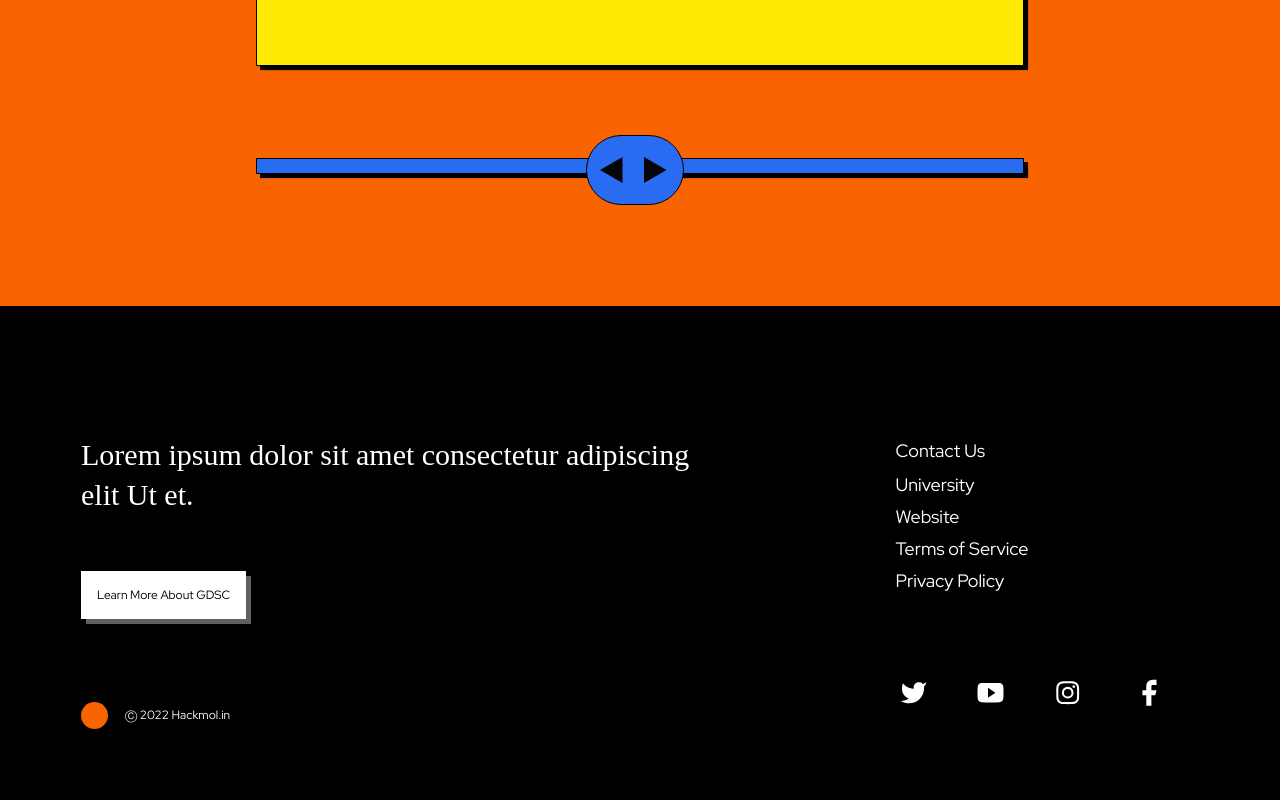
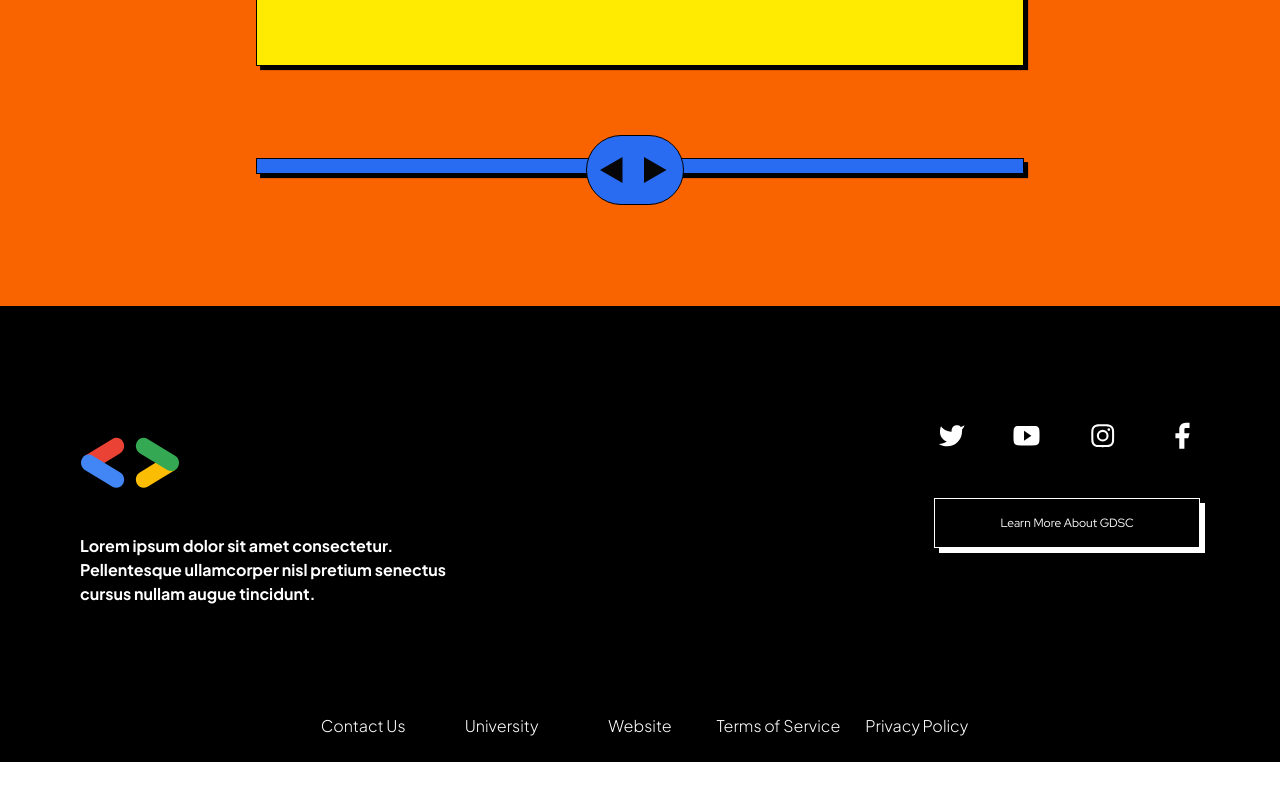
Before and after one commit to gdgcnitj/hackmol-4, a Next.js app: page / in a window 1280 px wide. Shown: the part 6377-7177 px from the top of the page. After the commit the page ends 7139 px from the top, so only its background shows below. Built offline with nearby package versions, Linux system fonts and the light colour scheme; a web font is replaced by a local one.

Commit message:
New Footer Web Design

```diff
--- a/src/components/Footer.js
+++ b/src/components/Footer.js
@@ -2,53 +2,42 @@ import React from "react";
 
 let Footer = function(props){
     return(
-        <div className="border border-black w-full h-full grid grid-rows-1 bg-[black] text-white">
-            <div className="grid grid-cols-4 ml-20 mr-28 mt-32 mb-32">
-                {/* Left column */}
+        <div className="w-full h-96 bg-black grid justify-items-center items-center">
+            <div className="ml-20 mr-20 grid grid-cols-3 self-center">
 
-                <div className="col-span-3 grid grid-rows-4">
-                    <h1 className="w-3/4 text-3xl font-brygada leading-10">Lorem ipsum dolor sit amet consectetur adipiscing elit Ut et.</h1>
-                    <div className="row-span-2 flex items-center">
-
-                        {/* ****** Update Learn More Page ***** */}
-
-
-                        <button href="" className="bg-white text-black p-4 text-xs leading-4 font-medium shadow-[5px_5px_#5F5F5F]">Learn More About GDSC</button>
+                {/* Left Column */}
+                <div className="col-span-1 grid grid-rows-3">
+                    <div className="self-center row-span-2">
+                        <svg width="100" height="51" viewBox="0 0 100 52" fill="none" xmlns="http://www.w3.org/2000/svg">
+                            <path d="M23.8113 26.3979L40.0507 16.5247C43.8733 14.2021 45.1777 9.05227 42.9734 5.02467C40.769 0.997064 35.8815 -0.377373 32.059 1.94524L3.99698 19.0126L23.8113 26.3979Z" fill="#EA4335"/>
+                            <path d="M36.0439 51.7903C38.8014 51.7903 41.4928 50.2767 42.9706 47.58C45.1749 43.5524 43.8705 38.4027 40.048 36.0801L11.986 19.0128C8.16346 16.6902 3.27593 18.0646 1.07158 22.0922C-1.13276 26.1198 0.17169 31.2696 3.9942 33.5922L32.0562 50.6595C33.3194 51.425 34.6899 51.7903 36.0439 51.7903Z" fill="#4285F4"/>
+                            <path d="M63.9585 51.7897C65.3125 51.7897 66.683 51.4244 67.9461 50.6588L96.0081 33.5916L76.4497 26.0496L59.9626 36.0794C56.1401 38.4021 54.8274 43.5518 57.04 47.5794C58.5095 50.2761 61.201 51.7897 63.9585 51.7897Z" fill="#FBBC04"/>
+                            <path d="M92.0016 34.7227C94.7591 34.7227 97.4506 33.2178 98.9284 30.5124C101.133 26.4848 99.8283 21.3351 96.0058 19.0125L67.9437 1.94524C64.1212 -0.377369 59.2337 0.997064 57.0294 5.02465C54.825 9.05224 56.1294 14.202 59.952 16.5246L88.014 33.5919C89.2689 34.3574 90.6477 34.7227 92.0016 34.7227Z" fill="#34A853"/>
+                        </svg>
                     </div>
-                    <div className="flex space-x-4 items-center">
-                    <svg width="28" height="28" viewBox="0 0 28 28" fill="none" xmlns="http://www.w3.org/2000/svg">
-<path d="M13.5135 27.9537C20.9766 27.9537 27.0267 21.9036 27.0267 14.4405C27.0267 6.97732 20.9766 0.927246 13.5135 0.927246C6.05032 0.927246 0.000244141 6.97732 0.000244141 14.4405C0.000244141 21.9036 6.05032 27.9537 13.5135 27.9537Z" fill="#F96300"/></svg>
-                    <div className="flex items-center">
-                        <p className="text-xs leading-4">Ⓒ 2022 Hackmol.in</p>
-                    </div>
-
+                    <div className="h-[72px] row-span-1 self-start">
+                        <h6 className="text-white font-Jakarta">
+                            <b>Lorem ipsum dolor sit amet consectetur. Pellentesque ullamcorper nisl pretium senectus cursus nullam augue tincidunt.</b>
+                        </h6>
                     </div>
                 </div>
 
                 {/* Right Column */}
-                <div className="grid grid-rows-4">
-                    <div className="row-span-3 space-x-0">
-                        <div className="grid grid-rows-5 space-y-1 text-lg items-center">
-
-                        {/* *********TODO : UPDATE LINKS TO THE PAGES HERE!******** */}
-
-                            <a className="hover:underline" href="#">Contact Us</a>
-                            <a className="hover:underline" href="#">University</a>
-                            <a className="hover:underline" href="#">Website</a>
-                            <a className="hover:underline" href="#">Terms of Service</a>
-                            <a className="hover:underline" href="#">Privacy Policy</a>
-                        </div>
-                    </div>
-
+                <div className="relative flex items-center justify-end col-span-2">
+                    <div className="absolute w-[266px] h-[160px] grid grid-rows-2">
                         <div className="flex flex-row justify-between">
                             {/* Twitter */}
-                        <a href="https://twitter.com/GDSCNitj"  rel="noreferrer" target="_blank"><svg className="p-1 h-[35px] w-[35px] fill-white hover:fill-blue-500" width="26" height="21" viewBox="0 0 26 21" fill="none" xmlns="http://www.w3.org/2000/svg"><path d="M25.4924 0.557746C24.4107 1.32079 23.2129 1.90439 21.9453 2.28609C21.265 1.50383 20.3608 0.949382 19.3551 0.697737C18.3494 0.446093 17.2906 0.509393 16.3221 0.879075C15.3535 1.24876 14.5218 1.90699 13.9396 2.76474C13.3573 3.62249 13.0524 4.63837 13.0664 5.675V6.80464C11.0812 6.85611 9.1141 6.41583 7.34026 5.523C5.56643 4.63017 4.04094 3.31252 2.89966 1.68738C2.89966 1.68738 -1.6189 11.8541 8.54784 16.3727C6.22139 17.9519 3.44997 18.7437 0.640381 18.6319C10.8071 24.2801 23.2331 18.6319 23.2331 5.64111C23.232 5.32646 23.2018 5.01258 23.1428 4.70352C24.2956 3.56653 25.1093 2.131 25.4924 0.557746Z"/></svg></a>
+                            <a href="https://twitter.com/GDSCNitj"  rel="noreferrer" target="_blank"><svg className="p-1 h-[35px] w-[35px] fill-white hover:fill-blue" width="26" height="21" viewBox="0 0 26 21" fill="none" xmlns="http://www.w3.org/2000/svg"><path d="M25.4924 0.557746C24.4107 1.32079 23.2129 1.90439 21.9453 2.28609C21.265 1.50383 20.3608 0.949382 19.3551 0.697737C18.3494 0.446093 17.2906 0.509393 16.3221 0.879075C15.3535 1.24876 14.5218 1.90699 13.9396 2.76474C13.3573 3.62249 13.0524 4.63837 13.0664 5.675V6.80464C11.0812 6.85611 9.1141 6.41583 7.34026 5.523C5.56643 4.63017 4.04094 3.31252 2.89966 1.68738C2.89966 1.68738 -1.6189 11.8541 8.54784 16.3727C6.22139 17.9519 3.44997 18.7437 0.640381 18.6319C10.8071 24.2801 23.2331 18.6319 23.2331 5.64111C23.232 5.32646 23.2018 5.01258 23.1428 4.70352C24.2956 3.56653 25.1093 2.131 25.4924 0.557746Z"/></svg></a>
                             {/* Youtube */}
                             <a href="https://youtube.com/@DSCNITJ"  rel="noreferrer" target="_blank"><svg className="p-1 h-[35px] w-[35px] fill-white hover:fill-red-600" width="28" height="21" viewBox="0 0 28 21" fill="none" xmlns="http://www.w3.org/2000/svg"><path d="M27.3405 5.022C27.3405 2.64668 25.5931 0.735884 23.4338 0.735884C20.5091 0.599171 17.5263 0.546387 14.4781 0.546387H13.5278C10.487 0.546387 7.49886 0.599171 4.57414 0.736411C2.4202 0.736411 0.672767 2.65777 0.672767 5.03308C0.540785 6.91169 0.484825 8.79084 0.487992 10.6699C0.482713 12.549 0.542545 14.43 0.667487 16.3126C0.667487 18.6879 2.41493 20.6146 4.56887 20.6146C7.6414 20.7571 10.7931 20.8204 13.9976 20.8152C17.2074 20.8257 20.3503 20.7588 23.4264 20.6146C25.5856 20.6146 27.3331 18.6879 27.3331 16.3126C27.4598 14.4282 27.5178 12.549 27.5126 10.6647C27.5245 8.78552 27.4672 6.90464 27.3405 5.022ZM11.4161 15.8481V5.47594L19.071 10.6594L11.4161 15.8481Z"/></svg></a>
                             {/* Instagram */}
                             <a href="https://instagram.com/dscnitj"  rel="noreferrer" target="_blank"><svg className="p-1 h-[40px] w-[40px] fill-white hover:fill-pink-500" xmlns="http://www.w3.org/2000/svg" fill="white" viewBox="0 0 28 28"><path d="M17.34,5.46h0a1.2,1.2,0,1,0,1.2,1.2A1.2,1.2,0,0,0,17.34,5.46Zm4.6,2.42a7.59,7.59,0,0,0-.46-2.43,4.94,4.94,0,0,0-1.16-1.77,4.7,4.7,0,0,0-1.77-1.15,7.3,7.3,0,0,0-2.43-.47C15.06,2,14.72,2,12,2s-3.06,0-4.12.06a7.3,7.3,0,0,0-2.43.47A4.78,4.78,0,0,0,3.68,3.68,4.7,4.7,0,0,0,2.53,5.45a7.3,7.3,0,0,0-.47,2.43C2,8.94,2,9.28,2,12s0,3.06.06,4.12a7.3,7.3,0,0,0,.47,2.43,4.7,4.7,0,0,0,1.15,1.77,4.78,4.78,0,0,0,1.77,1.15,7.3,7.3,0,0,0,2.43.47C8.94,22,9.28,22,12,22s3.06,0,4.12-.06a7.3,7.3,0,0,0,2.43-.47,4.7,4.7,0,0,0,1.77-1.15,4.85,4.85,0,0,0,1.16-1.77,7.59,7.59,0,0,0,.46-2.43c0-1.06.06-1.4.06-4.12S22,8.94,21.94,7.88ZM20.14,16a5.61,5.61,0,0,1-.34,1.86,3.06,3.06,0,0,1-.75,1.15,3.19,3.19,0,0,1-1.15.75,5.61,5.61,0,0,1-1.86.34c-1,.05-1.37.06-4,.06s-3,0-4-.06A5.73,5.73,0,0,1,6.1,19.8,3.27,3.27,0,0,1,5,19.05a3,3,0,0,1-.74-1.15A5.54,5.54,0,0,1,3.86,16c0-1-.06-1.37-.06-4s0-3,.06-4A5.54,5.54,0,0,1,4.21,6.1,3,3,0,0,1,5,5,3.14,3.14,0,0,1,6.1,4.2,5.73,5.73,0,0,1,8,3.86c1,0,1.37-.06,4-.06s3,0,4,.06a5.61,5.61,0,0,1,1.86.34A3.06,3.06,0,0,1,19.05,5,3.06,3.06,0,0,1,19.8,6.1,5.61,5.61,0,0,1,20.14,8c.05,1,.06,1.37.06,4S20.19,15,20.14,16ZM12,6.87A5.13,5.13,0,1,0,17.14,12,5.12,5.12,0,0,0,12,6.87Zm0,8.46A3.33,3.33,0,1,1,15.33,12,3.33,3.33,0,0,1,12,15.33Z"/></svg></a>
                             {/* Facebook */}
-                        <a href="https://www.facebook.com/DSCNITJ/"  rel="noreferrer"  target="_blank"><svg className="p-1 h-[35px] w-[35px] fill-white hover:fill-blue-500" width="12" height="21" viewBox="0 0 12 21" fill="none" xmlns="http://www.w3.org/2000/svg"><path d="M11.4737 0.546387H8.47935C7.15574 0.546387 5.88634 1.08028 4.95041 2.03062C4.01447 2.98094 3.48867 4.26988 3.48867 5.61385V8.65433H0.494263V12.7083H3.48867V20.8163H7.48122V12.7083H10.4756L11.4737 8.65433H7.48122V5.61385C7.48122 5.34506 7.58637 5.08727 7.77357 4.8972C7.96075 4.70714 8.21463 4.60036 8.47935 4.60036H11.4737V0.546387Z"/></svg></a>
+                            <a href="https://www.facebook.com/DSCNITJ/"  rel="noreferrer"  target="_blank"><svg className="p-1 h-[35px] w-[35px] fill-white hover:fill-blue" width="12" height="21" viewBox="0 0 12 21" fill="none" xmlns="http://www.w3.org/2000/svg"><path d="M11.4737 0.546387H8.47935C7.15574 0.546387 5.88634 1.08028 4.95041 2.03062C4.01447 2.98094 3.48867 4.26988 3.48867 5.61385V8.65433H0.494263V12.7083H3.48867V20.8163H7.48122V12.7083H10.4756L11.4737 8.65433H7.48122V5.61385C7.48122 5.34506 7.58637 5.08727 7.77357 4.8972C7.96075 4.70714 8.21463 4.60036 8.47935 4.60036H11.4737V0.546387Z"/></svg></a>
+                        </div>
+                        <div className="">
+                            <button href="" className="bg-black w-full text-white p-4 text-xs leading-4 font-medium border-[1.69px] border-white shadow-[5px_5px_0px_#FFFFFF]">Learn More About GDSC</button>
+                        </div>
                     </div>
                 </div>
             </div>
--- /dev/null
+++ b/src/components/FooterLinks.js
@@ -0,0 +1,17 @@
+import React from 'react'
+
+let FooterLinks = function(props){
+    return (
+        <div className='grid bg-black text-white h-[72px] justify-center w-full font-Jakarta font-light'>
+            <div className='grid grid-cols-5 w-[692px] h-full text-base items-center justify-items-center'>
+                <a className="hover:underline" href="#">Contact Us</a>
+                <a className="hover:underline" href="#">University</a>
+                <a className="hover:underline" href="#">Website</a>
+                <a className="hover:underline" href="#">Terms of Service</a>
+                <a className="hover:underline" href="#">Privacy Policy</a>
+            </div>
+        </div>
+    )
+}
+
+export default FooterLinks;
--- a/src/pages/index.js
+++ b/src/pages/index.js
@@ -5,6 +5,7 @@ import About from "../components/About"
 import Banner from "../components/Banner"
 import Announcement from "../components/Announcement"
 import Footer from "../components/Footer"
+import FooterLinks from "../components/FooterLinks"
 import RuleCard from "../components/RulesCard"
 import Schedule from "../components/Schedule"
 import Sponsers from "../components/Sponsers"
@@ -49,6 +50,7 @@ export default function Home() {
       <Testimonies/>
       <FAQ></FAQ>
       <Footer></Footer>
+      <FooterLinks></FooterLinks>
 
       {/*FAQ and footer ends*/}
     </div>
--- a/src/styles/globals.css
+++ b/src/styles/globals.css
@@ -1,5 +1,5 @@
 @import url('https://fonts.googleapis.com/css2?family=Brygada+1918:wght@600&family=Red+Hat+Display:ital,wght@0,300;0,400;0,600;1,300&display=swap');
-
+@import url('https://fonts.googleapis.com/css2?family=Plus+Jakarta+Sans:wght@300;700&display=swap');
 html,
 body {
   padding: 0;
--- a/tailwind.config.js
+++ b/tailwind.config.js
@@ -20,6 +20,9 @@ module.exports = {
         'bordered-blue':' 8px 8px 0 -2px #296cf2, 8px 8px black',
         'bordered-black':' 8px 8px 0 -2px black, 8px 8px white',
         'bordered-orange':' 8px 8px 0 -2px #F96300, 8px 8px black',
+      },
+      fontFamily:{
+        Jakarta: ['Plus Jakarta Sans', 'sans-serif']
       }
     },
   },
```
Lines whose indentation alone changed are shown as unchanged.
